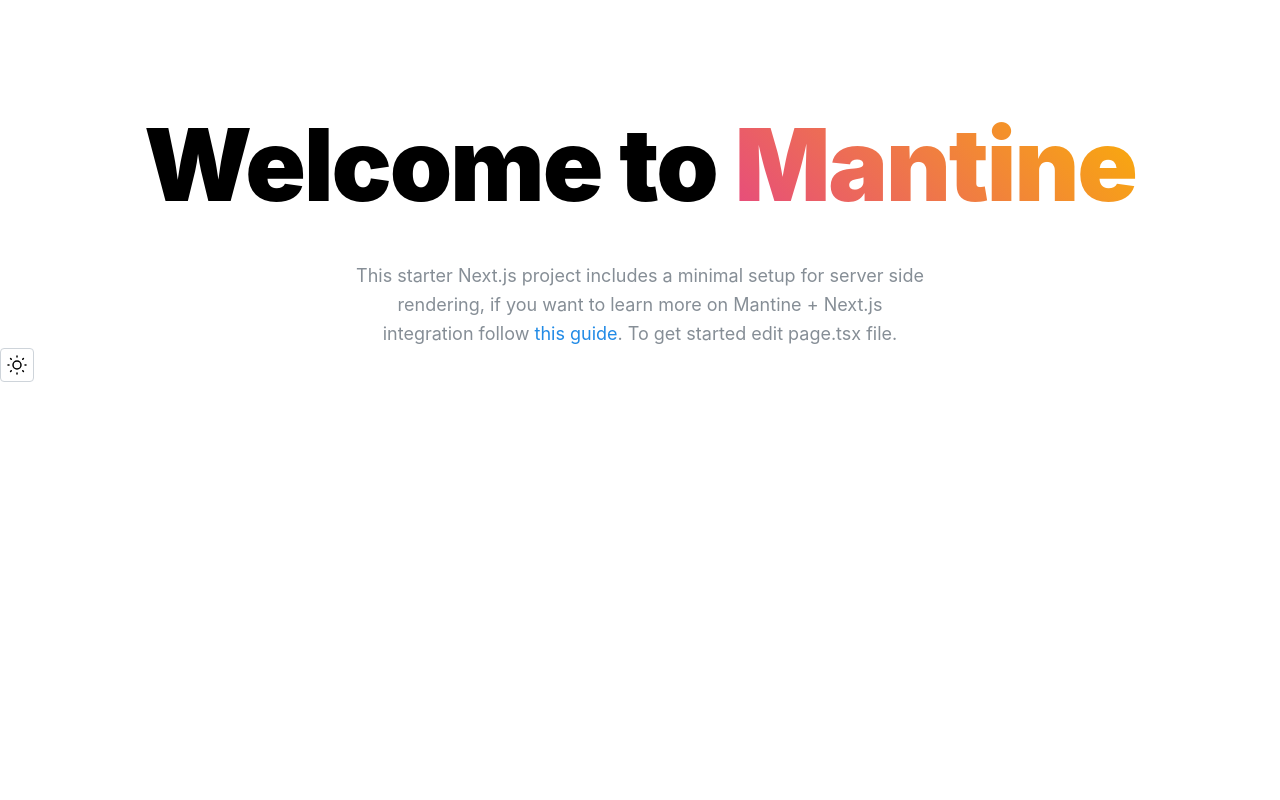
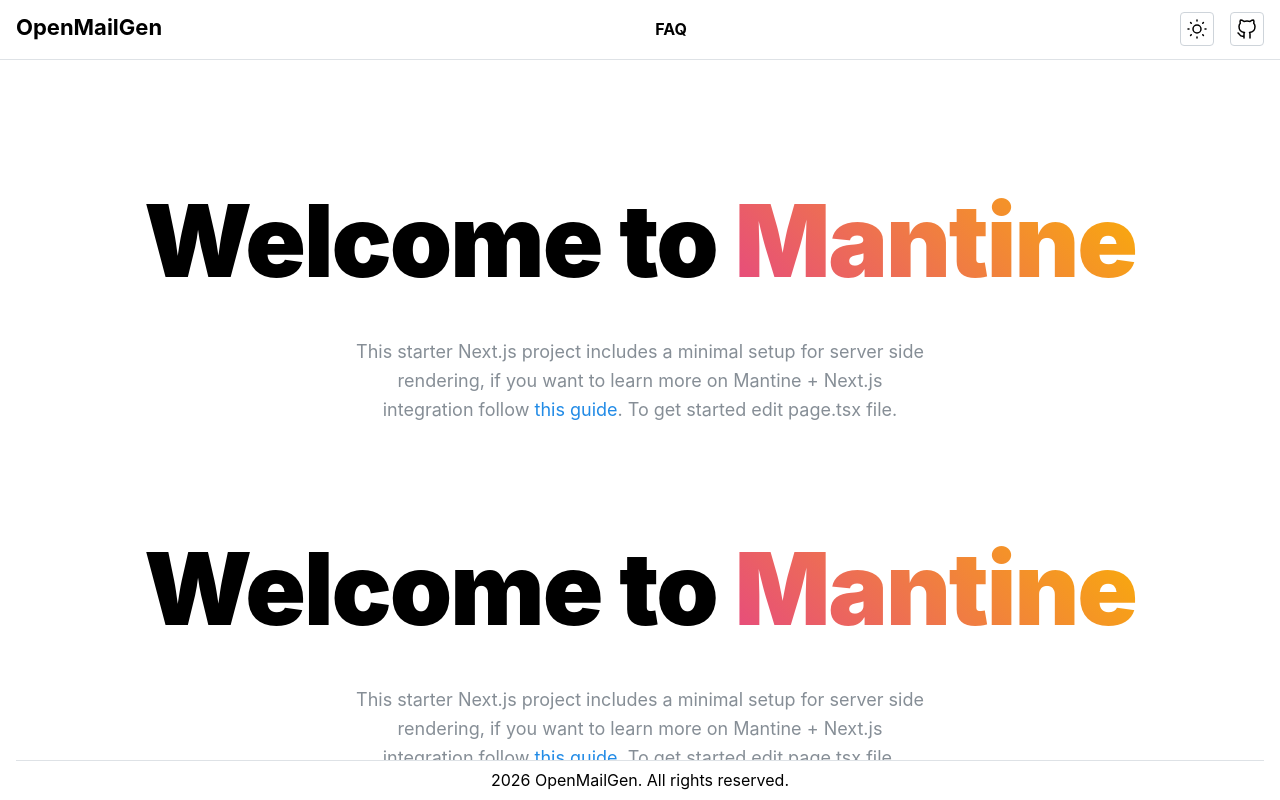
Before and after one commit to LMR218/OpenMailGen, a Next.js app: page / in a window 1280 px wide. Shown: the top 800 px of the page. Built offline with nearby package versions, Linux system fonts and the light colour scheme.

Commit message:
feat: Set up initial application layout with Mantine AppShell, header, footer, and basic page routing.

```diff
--- a/app/layout.tsx
+++ b/app/layout.tsx
@@ -1,12 +1,12 @@
 import '@mantine/core/styles.css';
 
-import React from 'react';
+import AppShellLayout from '@/components/Layout/Appshell';
 import { ColorSchemeScript, mantineHtmlProps, MantineProvider } from '@mantine/core';
 import { theme } from '../theme';
 
 export const metadata = {
-  title: 'Mantine Next.js template',
-  description: 'I am using Mantine with Next.js!',
+  title: 'OpenMailGen',
+  description: 'OpenMailGen - The best mail generator',
 };
 
 export default function RootLayout({ children }: { children: any }) {
@@ -21,7 +21,9 @@
         />
       </head>
       <body>
-        <MantineProvider theme={theme}>{children}</MantineProvider>
+        <MantineProvider theme={theme}>
+          <AppShellLayout>{children}</AppShellLayout>
+        </MantineProvider>
       </body>
     </html>
   );
--- a/app/page.tsx
+++ b/app/page.tsx
@@ -1,11 +1,9 @@
-import { ColorSchemeToggle } from '../components/ColorSchemeToggle/ColorSchemeToggle';
 import { Welcome } from '../components/Welcome/Welcome';
 
 export default function HomePage() {
   return (
     <>
-      <Welcome />
-      <ColorSchemeToggle />
+      <Welcome /> <Welcome /> <Welcome /> <Welcome /> <Welcome />
     </>
   );
 }
--- /dev/null
+++ b/components/Layout/Appshell.tsx
@@ -0,0 +1,15 @@
+import { AppShell, AppShellMain, Container } from '@mantine/core';
+import Footer from './Footer';
+import Header from './Header';
+
+export default function AppShellLayout({ children }: { children: React.ReactNode }) {
+  return (
+    <AppShell header={{ height: 60 }} footer={{ height: 40, offset: true }} padding="md">
+      <Header />
+      <AppShellMain>
+        <Container size="xl">{children}</Container>
+      </AppShellMain>
+      <Footer />
+    </AppShell>
+  );
+}
--- /dev/null
+++ b/components/Layout/Footer.tsx
@@ -0,0 +1,19 @@
+import { AppShellFooter, Text } from '@mantine/core';
+
+const CURRENT_YEAR = new Date().getFullYear();
+
+export default function Footer() {
+  return (
+    <AppShellFooter
+      style={{
+        display: 'flex',
+        justifyContent: 'center',
+        alignItems: 'center',
+        marginInline: '1rem',
+        paddingBlock: '0.5rem',
+      }}
+    >
+      <Text>{CURRENT_YEAR} OpenMailGen. All rights reserved.</Text>
+    </AppShellFooter>
+  );
+}
--- /dev/null
+++ b/components/Layout/Header.tsx
@@ -0,0 +1,49 @@
+import Link from 'next/link';
+import { IconBrandGithub } from '@tabler/icons-react';
+import { ActionIcon, AppShellHeader, Container, Group, Text, Title } from '@mantine/core';
+import { ColorSchemeToggle } from '../ColorSchemeToggle/ColorSchemeToggle';
+
+export default function Header() {
+  return (
+    <AppShellHeader
+      style={{
+        display: 'flex',
+        alignItems: 'center',
+      }}
+    >
+      <Container
+        size="xl"
+        style={{ display: 'flex', justifyContent: 'space-between', flexGrow: 1 }}
+        py="xs"
+      >
+        <Link aria-label="Home page" href="/" style={{ textDecoration: 'none', color: 'inherit' }}>
+          <Title order={3}>OpenMailGen</Title>
+        </Link>
+
+        <Group>
+          <Link
+            aria-label="FAQ page"
+            href="/FAQ"
+            style={{ textDecoration: 'none', color: 'inherit' }}
+          >
+            <Text fw="bold">FAQ</Text>
+          </Link>
+        </Group>
+
+        <Group>
+          <ColorSchemeToggle />
+          <Link
+            aria-label="Github Repo"
+            href="https://github.com/LMR218/OpenMailGen"
+            target="_blank"
+            rel="noopener noreferrer"
+          >
+            <ActionIcon variant="default" size="lg" aria-label="Github Repo">
+              <IconBrandGithub stroke={1.5} />
+            </ActionIcon>
+          </Link>
+        </Group>
+      </Container>
+    </AppShellHeader>
+  );
+}
```
Also changed, not shown: app/not-found.tsx (added, +21 -0 lines).
